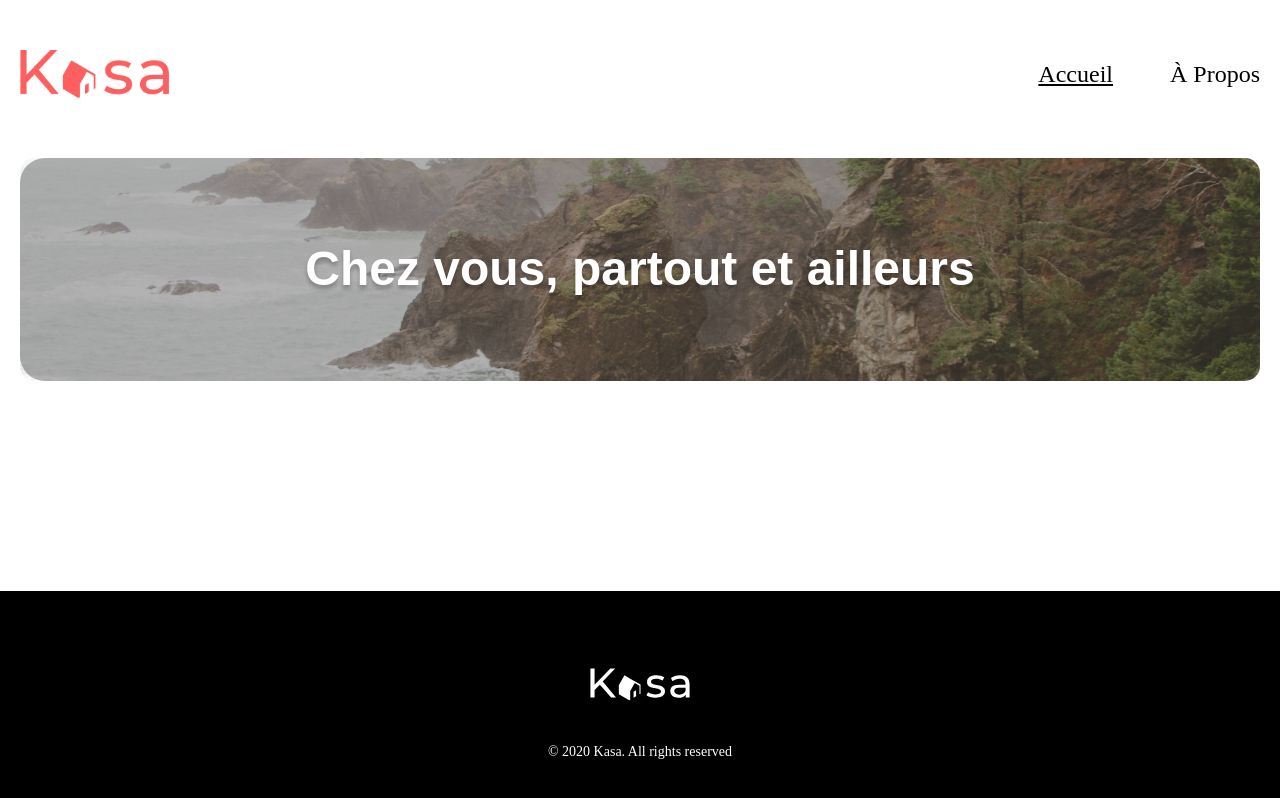
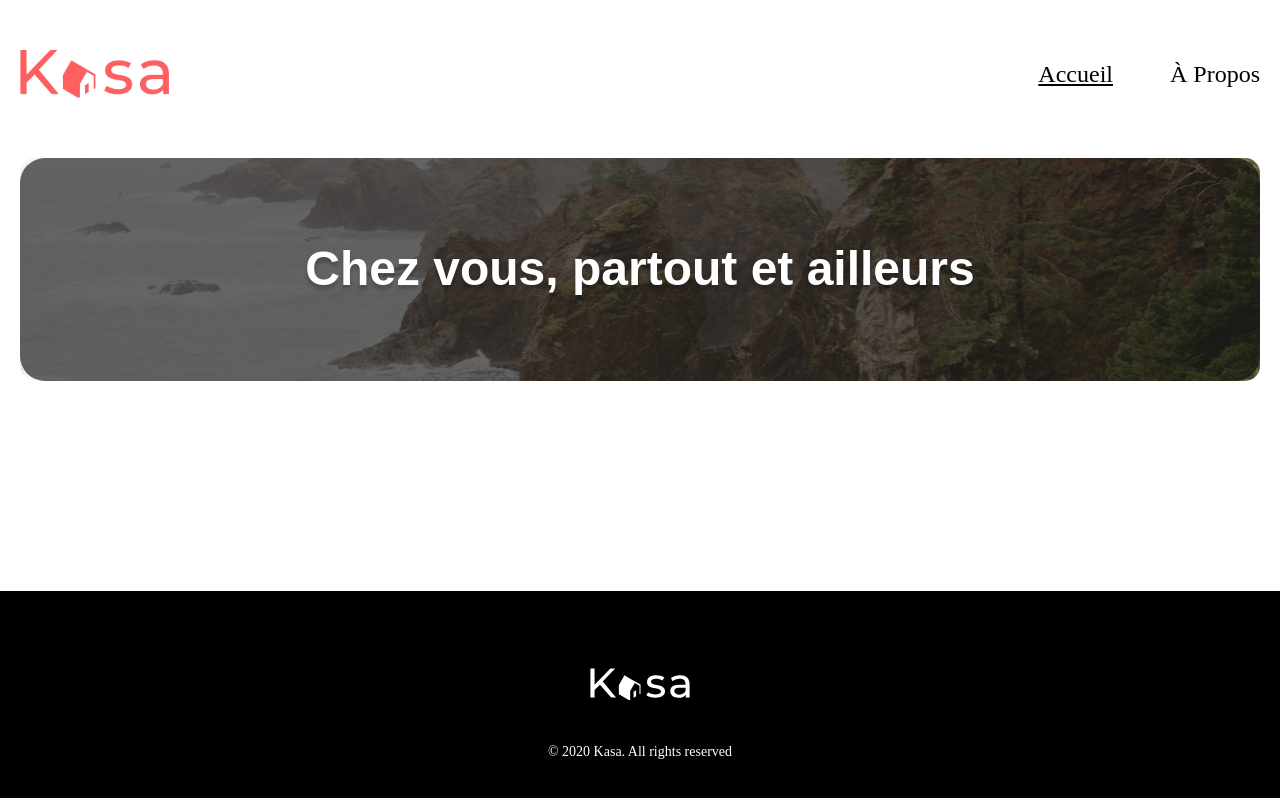
Before and after one commit to netK-Dev/Creez_une_application_web_de_location_immobili-re_avec_React_DoensHugo, a React (Create React App) app: page / in a window 1280 px wide. Built offline with nearby package versions, Linux system fonts and the light colour scheme.

Commit message:
modification style

```diff
--- a/src/styles/Banner.module.scss
+++ b/src/styles/Banner.module.scss
@@ -1,42 +1,30 @@
-.contImg {
-  width: 100%;
-  max-height: 223px;
-  overflow: hidden; // cache les parties de l'image qui dépassent
-  display: flex;
-  justify-content: center;
-  align-items: center;
-  position: relative; // assure que les pseudo-éléments sont relatifs à ce conteneur
-  border-radius: 15px;
-}
+// Variables
+$border-radius: 25px;
+$text-shadow: 0px 4px 4px rgba(0, 0, 0, 0.25);
 
-.contImg::after {
+// Mixins
+@mixin position-absolute-full {
   content: '';
   position: absolute;
   top: 0;
   left: 0;
   width: 100%;
   height: 100%;
-  background: rgba(0, 0, 0, 0.3); // Opacité par défaut
-  z-index: 2;
-  border-radius: 25px;
 }
 
-.img {
-  width: 100%;
-  height: auto;
-  max-width: 100%;
-  object-fit: cover;
-  object-position: center;
-  position: relative;
-  z-index: 1;
-  border-radius: 25px;
+@mixin border-radius($radius) {
+  border-radius: $radius;
 }
 
-.text {
-  position: absolute;
-  z-index: 3;
+@mixin flex-center {
+  display: flex;
+  justify-content: center;
+  align-items: center;
+}
+
+@mixin text-style {
   color: #fff;
-  text-shadow: 0px 4px 4px rgba(0, 0, 0, 0.25);
+  text-shadow: $text-shadow;
   font-family: 'Montserrat', sans-serif;
   font-size: 48px;
   font-style: normal;
@@ -44,7 +32,46 @@
   line-height: 142.6%; /* 68.448px */
   text-align: center;
   padding: 20px;
-  border-radius: 25px;
+}
+
+// Placeholder selectors
+%common-img-style {
+  width: 100%;
+  max-width: 100%;
+  height: auto;
+  object-fit: cover;
+  object-position: center;
+  position: relative;
+  z-index: 1;
+}
+
+// Styles
+.contImg {
+  width: 100%;
+  max-height: 223px;
+  overflow: hidden;
+  @include flex-center;
+  position: relative;
+  @include border-radius(15px);
+}
+
+.overlay {
+  @include position-absolute-full;
+  background: rgba(0, 0, 0, 0.6); // Opacité par défaut modifiée
+  z-index: 2;
+  @include border-radius($border-radius);
+}
+
+.img {
+  @extend %common-img-style;
+  @include border-radius($border-radius);
+}
+
+.text {
+  position: absolute;
+  z-index: 3;
+  @include text-style;
+  @include border-radius($border-radius);
 }
 
 .opacity03::after {
```
